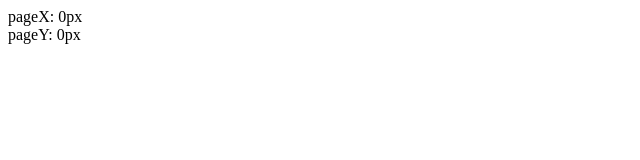
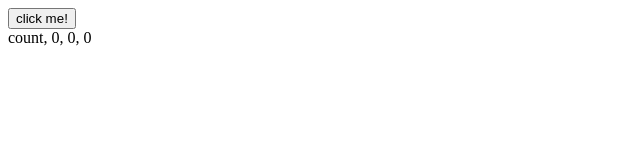
Before and after one commit to lfsmart/growing, a React (Vite) app: page / in a window 1280 px wide. Shown: the top 160 px of the page, without its empty margins (0-640 px from the left). Built offline with nearby package versions, Linux system fonts and the light colour scheme.

Commit message:
feat: flushSync

```diff
--- a/src/App.tsx
+++ b/src/App.tsx
@@ -3,7 +3,7 @@ import {
   UseRef, UseImperativeHandle, UseEffect, UseLayoutEffect,
   UseInsertionEffect, UseReducer, UseContext, ContextReducer,
   Memo, UseMemo, UseCallback, StartTransition, UseTransition,
-  UseDeferredValue, UseId, Custom
+  UseDeferredValue, UseId, Custom, FlushSync
 } from '@/components';
 
 function App(): ReactNode {
@@ -24,7 +24,8 @@ function App(): ReactNode {
       {/* <UseTransition></UseTransition> */}
       {/* <UseDeferredValue></UseDeferredValue> */}
       {/* <UseId></UseId> */}
-      <Custom.UseMouse></Custom.UseMouse>
+      {/* <Custom.UseMouse></Custom.UseMouse> */}
+      <FlushSync></FlushSync>
     </>
   );
 }
--- /dev/null
+++ b/src/components/FlushSync/index.tsx
@@ -0,0 +1,25 @@
+
+import { useRef, useState } from "react"
+import { flushSync } from 'react-dom'
+
+export const FlushSync = () => {
+  console.log(1);
+  const [ count, setCount ] = useState(0)
+  const [ count2, setCount2 ] = useState(0)
+  const [ count3, setCount3 ] = useState(0)
+  const ref = useRef<OrNull<HTMLDivElement>>(null);
+  const handleClick = () => {
+    flushSync( () => {
+      setCount( count + 1 );
+    })
+    setCount2( count2 + 1 )
+    setCount3( count3 + 1 )
+    console.log( ref.current?.innerHTML );
+  }
+  return (
+    <div>
+      <button onClick={ handleClick }>click me!</button>
+      <div ref={ ref }>count, { count }, { count2 }, { count3 }</div>
+    </div>
+  )
+}
--- a/src/components/index.ts
+++ b/src/components/index.ts
@@ -14,6 +14,7 @@ import { UseTransition } from './UseTransition'
 import { UseDeferredValue } from './UseDeferredValue'
 import { UseId } from './UseId'
 import * as Custom from './Custom';
+import { FlushSync } from './FlushSync';
 
 export {
   UseRef,
@@ -31,5 +32,6 @@ export {
   UseTransition,
   UseDeferredValue,
   UseId,
-  Custom
+  Custom,
+  FlushSync
 }
```
Also changed, not shown: 1 other file (tests, documents, lock files or other folders).
